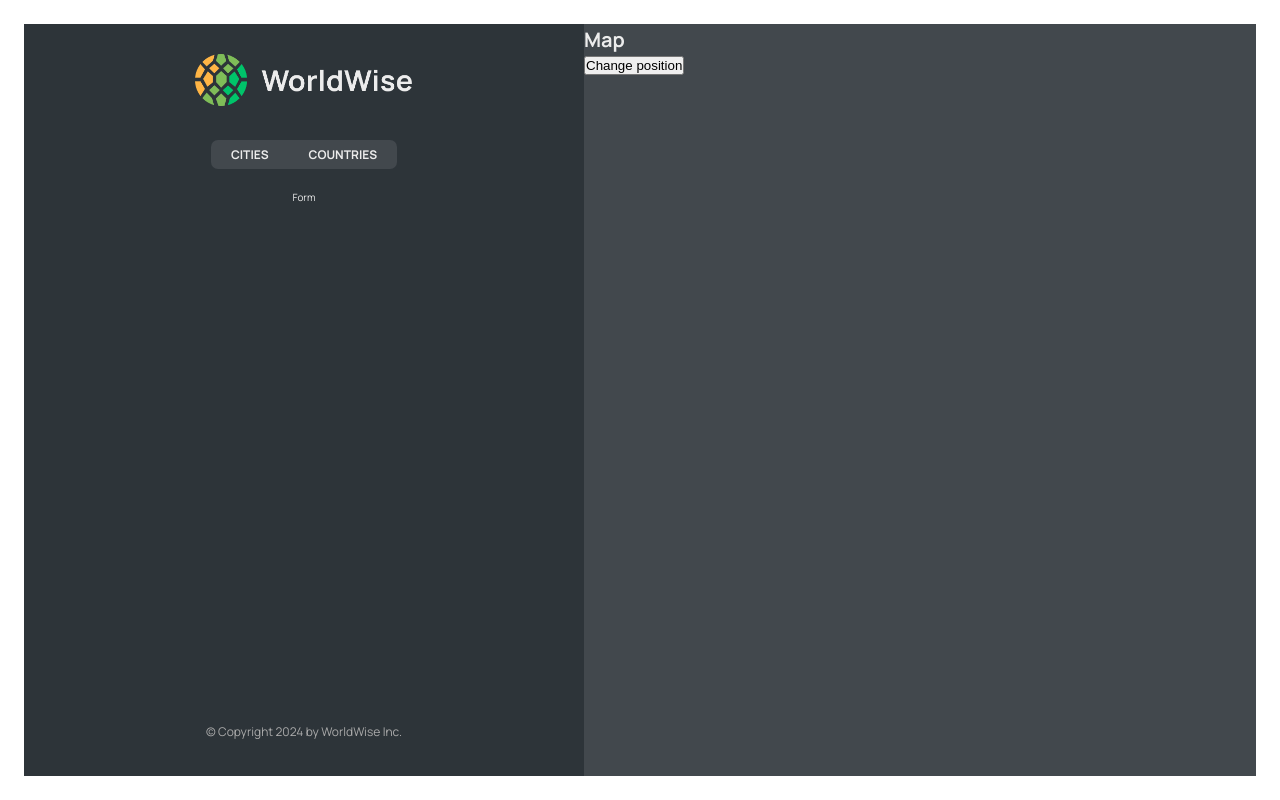
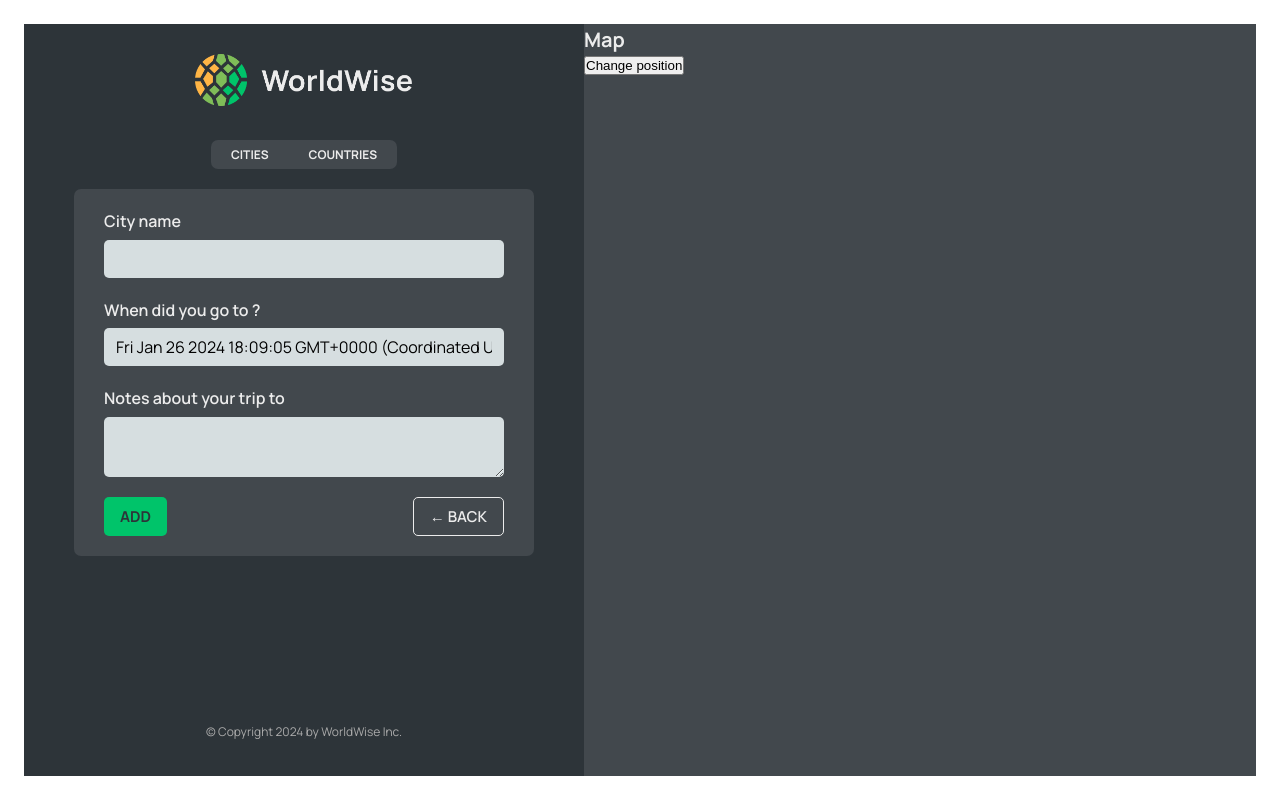
Before and after one commit to LucasMadranges/WorldWise, a React (Vite) app: page /app/form in a window 1280 px wide. Built offline with nearby package versions, Linux system fonts and the light colour scheme; data requests are answered from the project's data file.

Commit message:
Create new component for the button back of the form and usenavigation for back to -1

```diff
--- a/src/App.jsx
+++ b/src/App.jsx
@@ -10,6 +10,7 @@ import AppLayout from "./pages/AppLayout.jsx";
 import CityList from "./components/CityList.jsx";
 import CountryList from "./components/CountryList.jsx";
 import City from "./components/City.jsx";
+import Form from "./components/Form.jsx";
 
 export default function App() {
     const [cities, setCities] = useState([])
@@ -66,7 +67,7 @@ export default function App() {
                                    }/>
                             <Route path='form'
                                    element={
-                                       <p>Form</p>
+                                       <Form/>
                                    }/>
                         </Route>
                         <Route path="*"
--- /dev/null
+++ b/src/components/Button.jsx
@@ -0,0 +1,8 @@
+import styles from './Button.module.css'
+
+export default function Button({children, onClick, type}) {
+    return (
+        <button className={`${styles.btn} ${styles[type]}`}
+                onClick={onClick}>{children}</button>
+    )
+}
--- a/src/components/Form.jsx
+++ b/src/components/Form.jsx
@@ -1,8 +1,10 @@
 // "https://api.bigdatacloud.net/data/reverse-geocode-client?latitude=0&longitude=0"
 
-import { useState } from "react";
+import {useState} from "react";
 
 import styles from "./Form.module.css";
+import Button from "./Button.jsx";
+import {useNavigate} from "react-router-dom";
 
 export function convertToEmoji(countryCode) {
     const codePoints = countryCode
@@ -13,6 +15,8 @@ export function convertToEmoji(countryCode) {
 }
 
 function Form() {
+    const navigate = useNavigate()
+
     const [cityName, setCityName] = useState("");
     const [country, setCountry] = useState("");
     const [date, setDate] = useState(new Date());
@@ -49,8 +53,12 @@ function Form() {
             </div>
 
             <div className={styles.buttons}>
-        <button>Add</button>
-        <button>&larr; Back</button>
+                <Button type='primary'>Add</Button>
+                <Button type='back'
+                        onClick={(event) => {
+                            event.preventDefault();
+                            navigate(-1)
+                        }}>&larr; Back</Button>
             </div>
         </form>
     );
--- a/src/components/Map.jsx
+++ b/src/components/Map.jsx
@@ -1,13 +1,18 @@
 import styles from './Map.module.css';
-import {useSearchParams} from "react-router-dom";
+import {useNavigate, useSearchParams} from "react-router-dom";
 
 export default function Map() {
+    const navigate = useNavigate();
+
     const [searchParams, setSearchParams] = useSearchParams()
     const lat = searchParams.get('lat');
     const lng = searchParams.get('lng');
 
     return (
-        <div className={styles.mapContainer}>
+        <div className={styles.mapContainer}
+             onClick={() => {
+                 navigate("form")
+             }}>
             <h1>Map</h1>
             <p>{lat}</p>
             <p>{lng}</p>
```
Also changed, not shown: src/components/Button.module.css (indentation only). Lines whose indentation alone changed are shown as unchanged.
